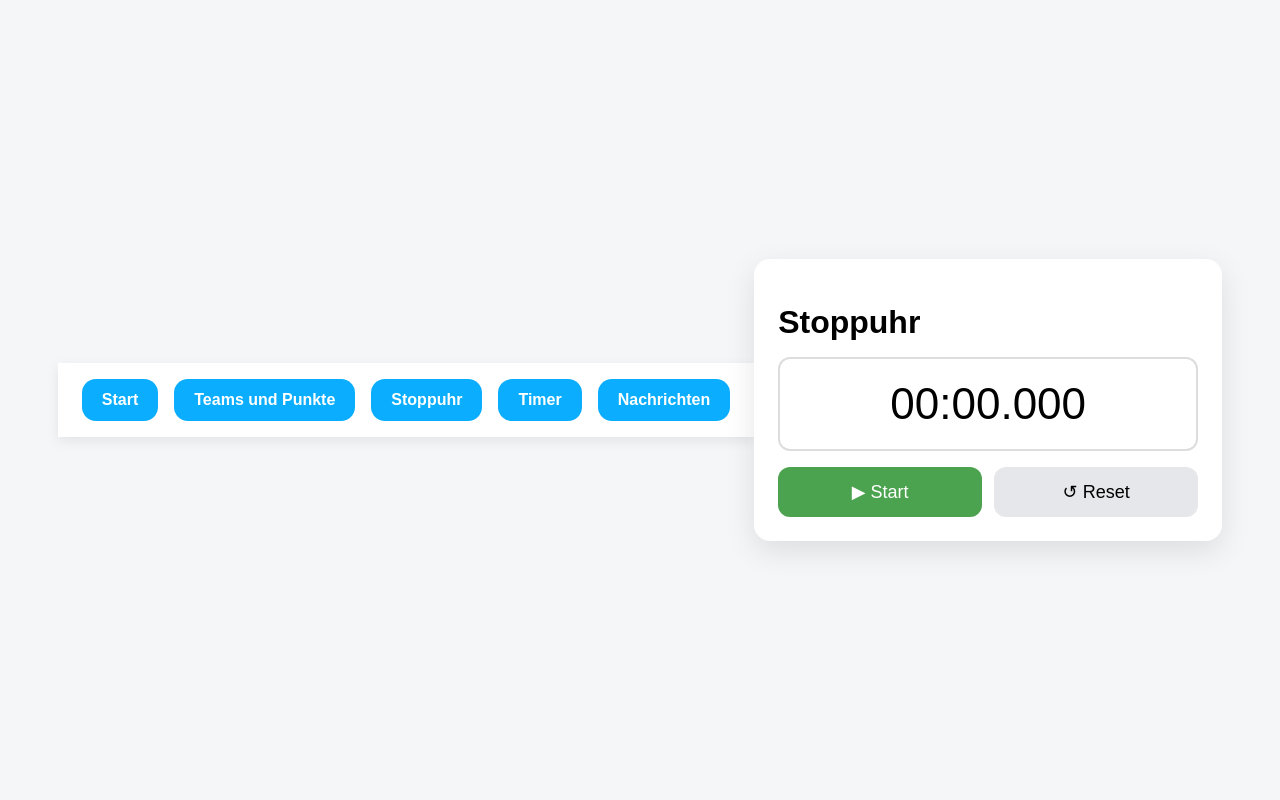
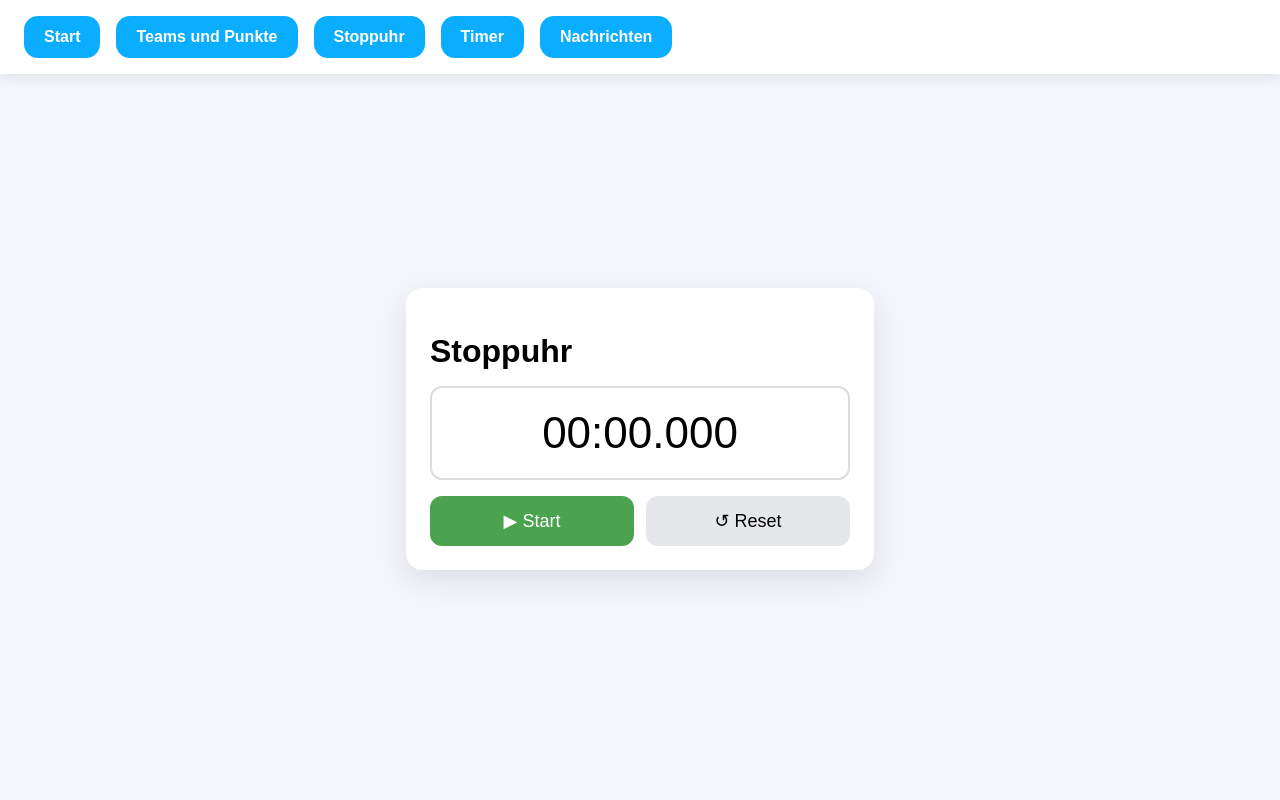
Before and after one commit to LorettaPantelic/VWA, a Flask app: page /stopwatch in a window 1280 px wide. Run offline with Flask 3, Linux system fonts and the light colour scheme.

Commit message:
Update stopwatch.html

```diff
--- a/scoreboard_web/templates/stopwatch.html
+++ b/scoreboard_web/templates/stopwatch.html
@@ -2,15 +2,6 @@
 {% block content %}
 
 <style>
-        body {
-            font-family: Arial, sans-serif;
-            background: #f5f6f8;
-            display: flex;
-            justify-content: center;
-            align-items: center;
-            height: 100vh;
-            margin: 0;
-        }
 
     .container {
         background: white;
```
Lines whose indentation alone changed are shown as unchanged.
